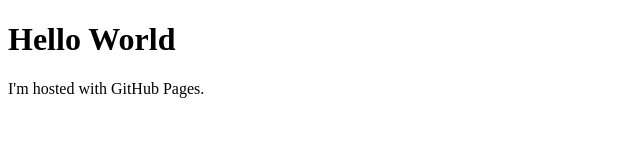
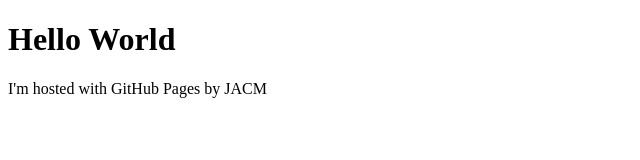
Before and after one commit to javelucho/jacm.github.io, a plain HTML site: page index.html in a window 1280 px wide. Shown: the full height of the page, 0-640 px from the left. Drawn offline with Linux system fonts and the light colour scheme.

Commit message:
Update index.html

```diff
--- a/index.html
+++ b/index.html
@@ -7,6 +7,6 @@
 </head>
 <body>
     <h1>Hello World</h1>
-    <p>I'm hosted with GitHub Pages.</p>
+    <p>I'm hosted with GitHub Pages by JACM</p>
 </body>
 </html>
```
